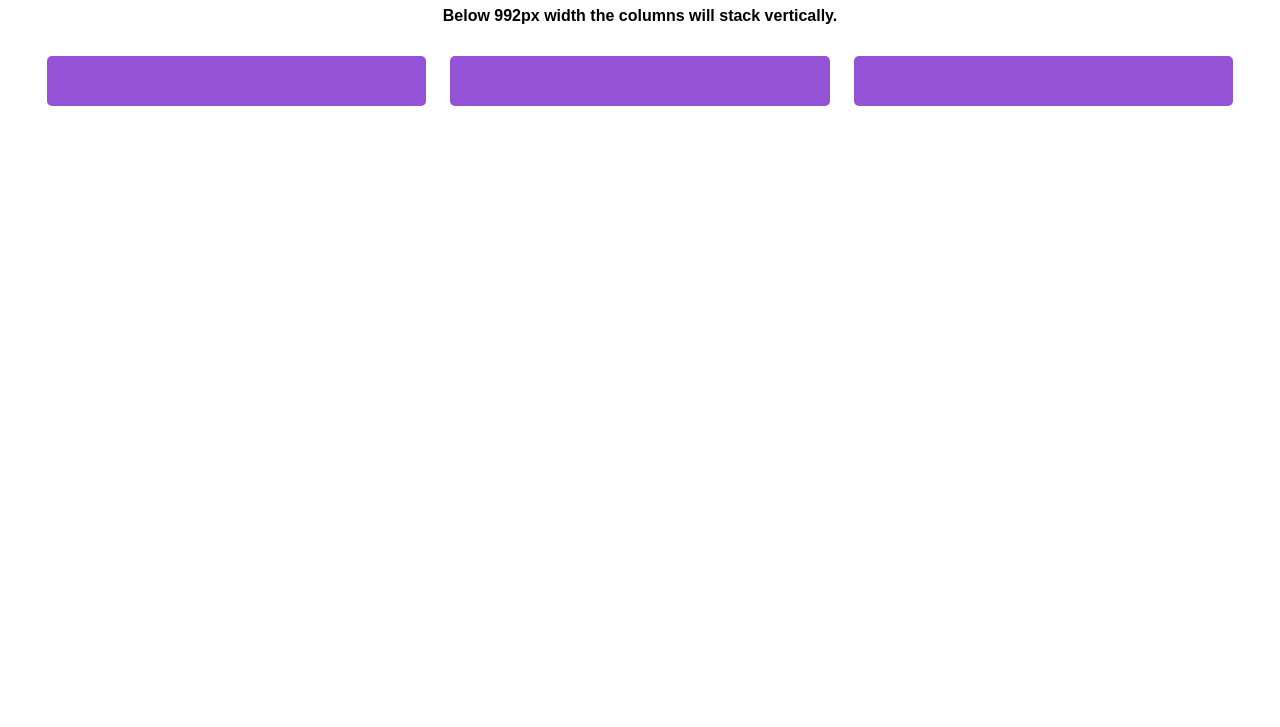
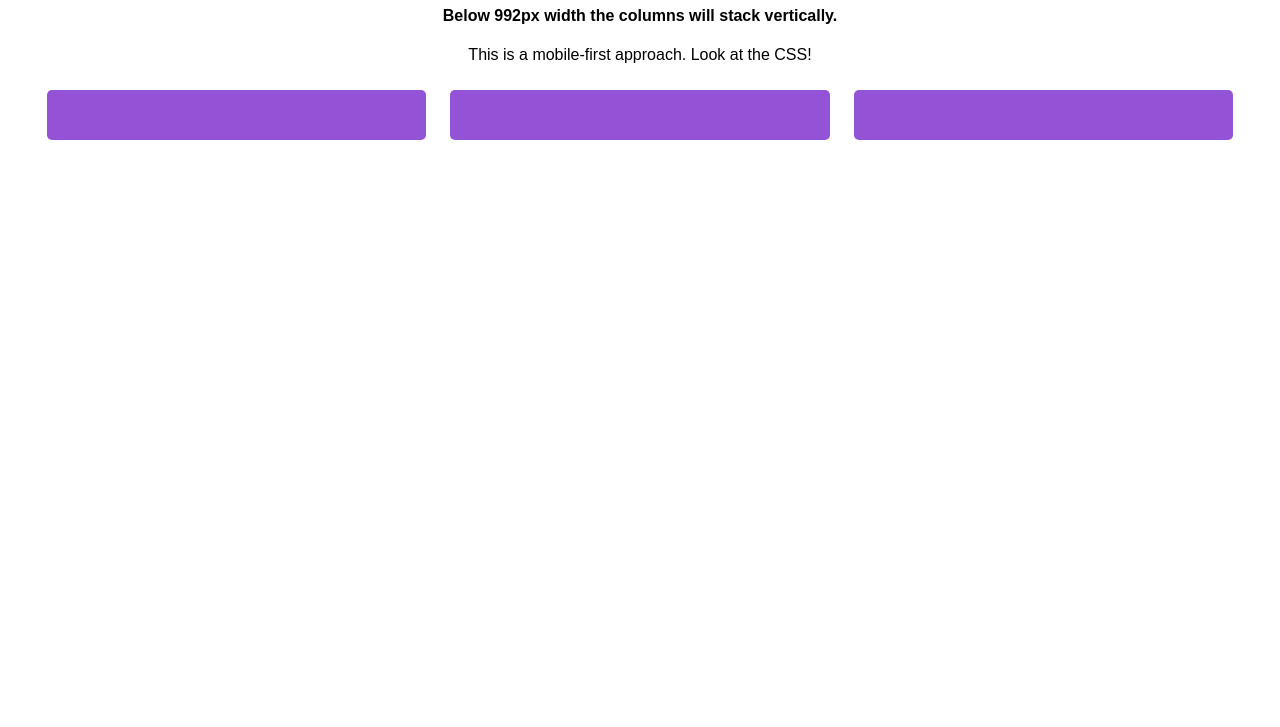
Before and after one commit to ckz8780/ci-mobile-first, a plain HTML site: page index.html in a window 1280 px wide. Shown: the part 73-800 px from the top of the page. Drawn offline with Linux system fonts and the light colour scheme.

Commit message:
updated header

```diff
--- a/index.html
+++ b/index.html
@@ -11,6 +11,7 @@
 	<header>
 		<h1>Resize your browser!</h1>
 		<h4>Below 992px width the columns will stack vertically.</h4>
+		<p>This is a mobile-first approach. Look at the CSS!</p>
 	</header>
 	<div class="container">
 		<div class="column"></div>
```
